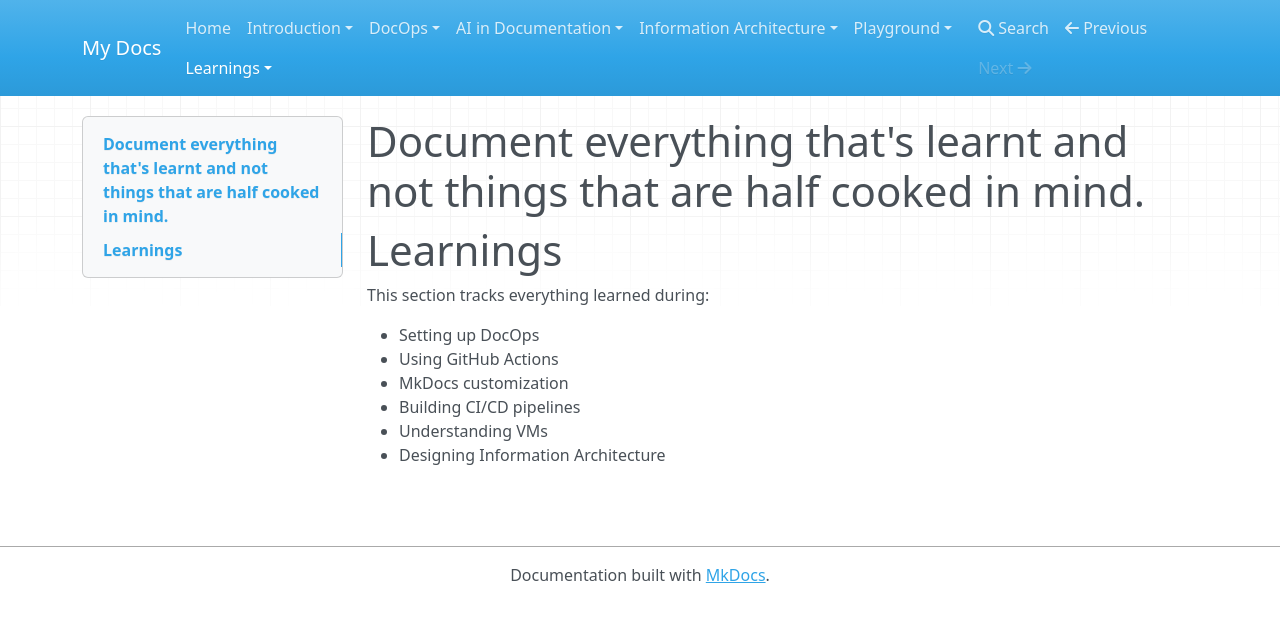
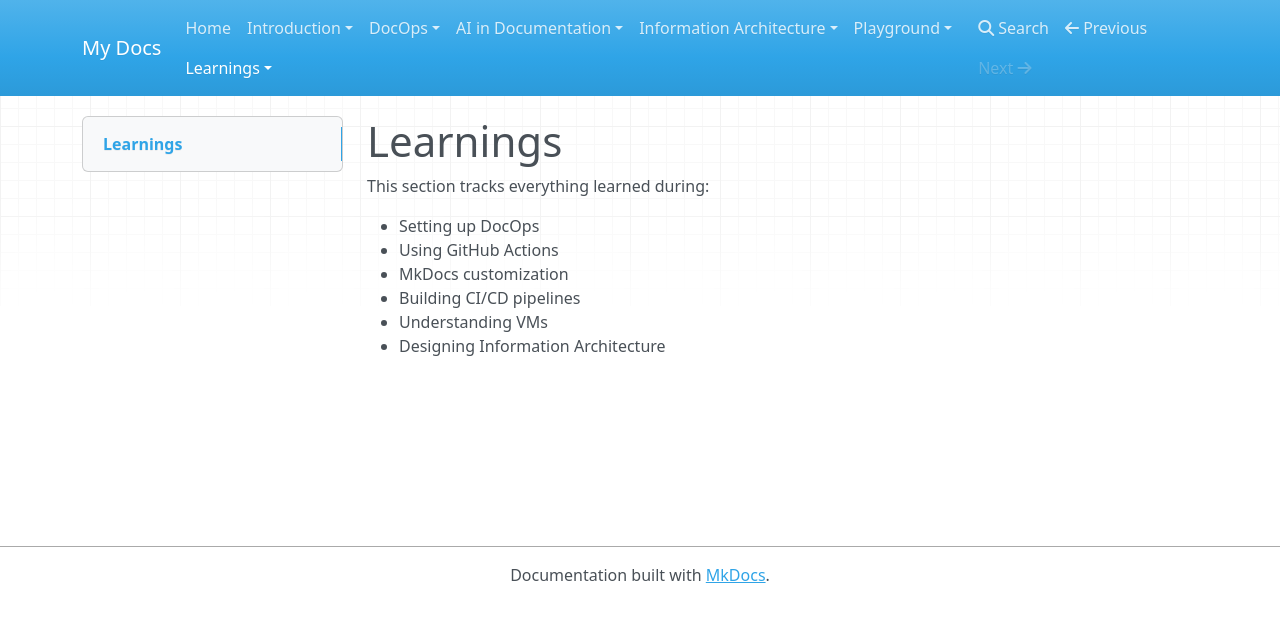
Before and after one commit to ADocLab/DocOps-Repo, an MkDocs documentation site: the page built from docs/learnings/readme.md, in a window 1280 px wide. Shown: the top 622 px of the page. Built offline with MkDocs 1.6.1, drawn with Linux system fonts in a browser that asks for light colours; nearby versions of some CDN libraries.

Commit message:
Information was supposed to be a comment not content for site, so added as a comment

```diff
--- a/docs/learnings/readme.md
+++ b/docs/learnings/readme.md
@@ -1,4 +1,4 @@
-# Document everything that's learnt and not things that are half cooked in mind.
+<!--Document everything that's learnt and not things that are half cooked in mind. -->
 # Learnings
 
 This section tracks everything learned during:
```
